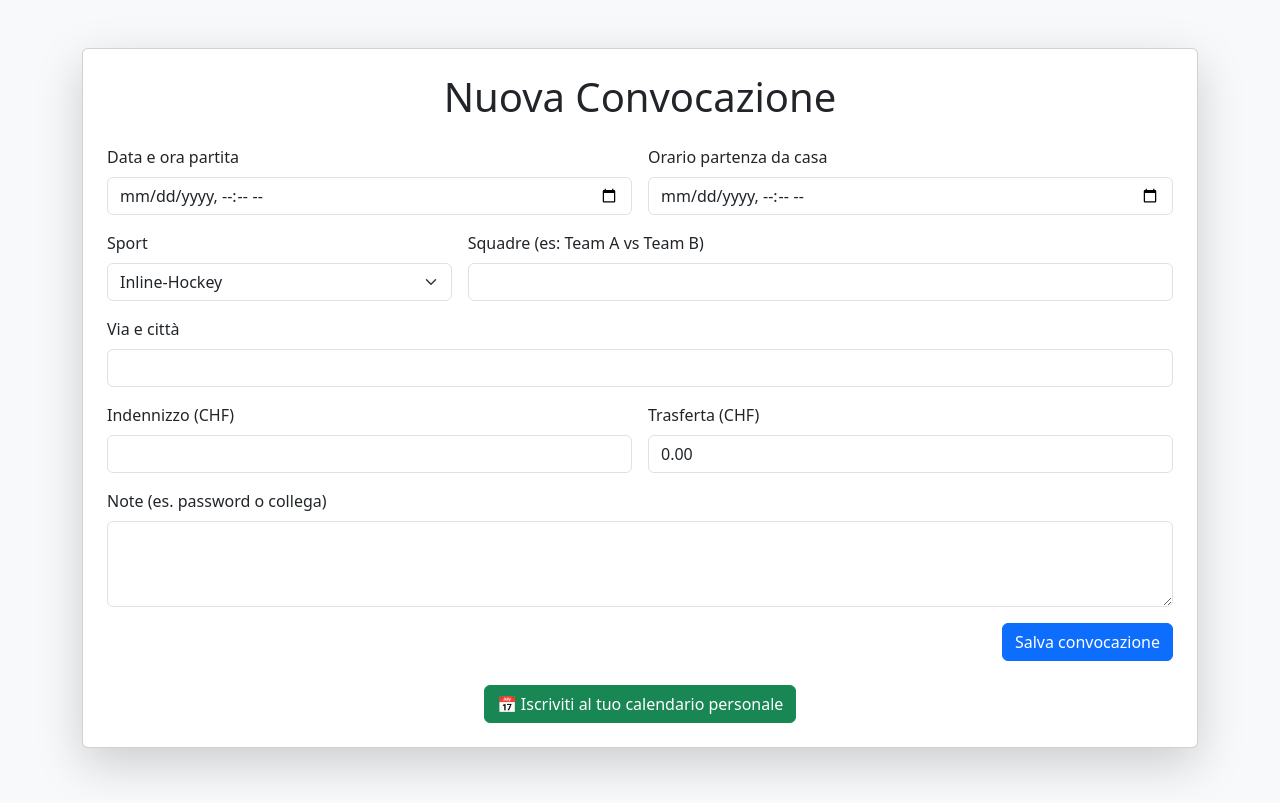
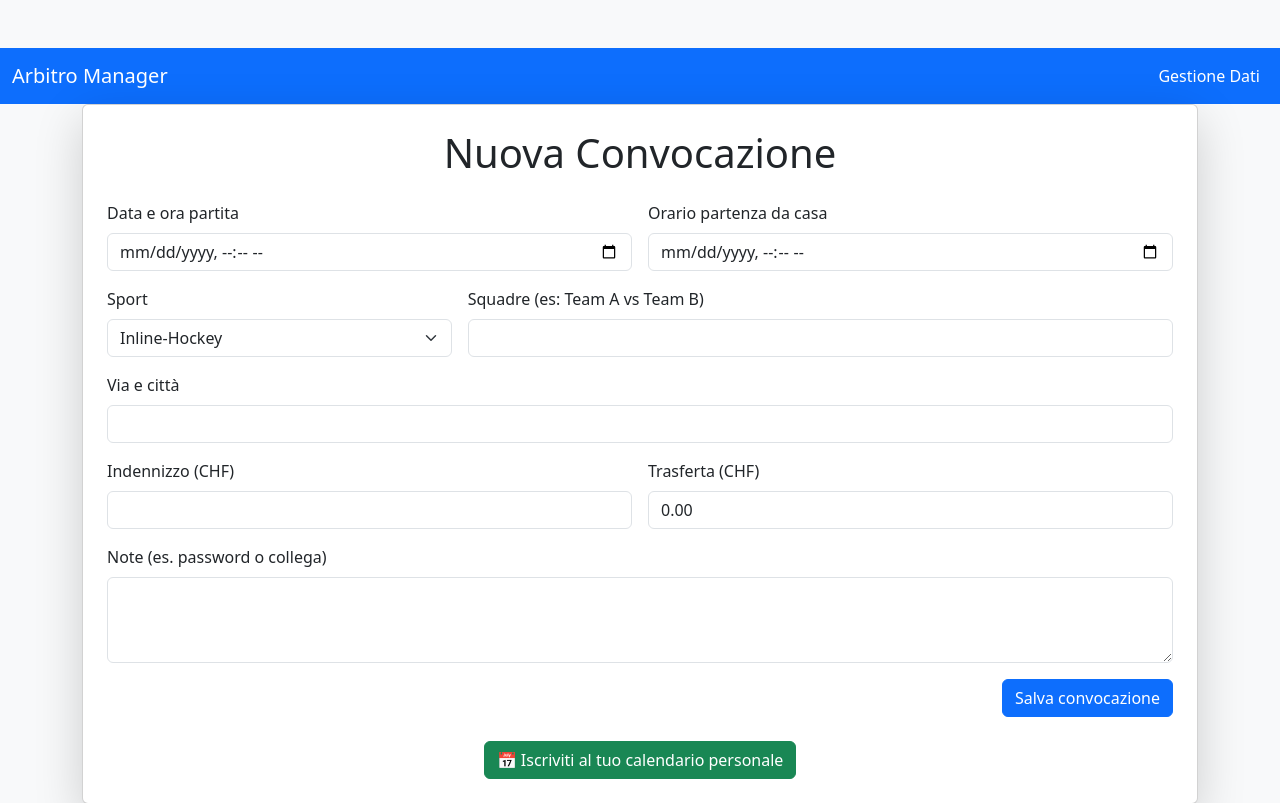
Before and after one commit to miich65/Gestione-convocazioni, a FastAPI app: page / in a window 1280 px wide. Shown: the top 803 px of the page. Before the commit the page ends 777 px from the top, so only its background shows below. Run offline with FastAPI, Linux system fonts and the light colour scheme.

Commit message:
Update form.html

```diff
--- a/app/templates/form.html
+++ b/app/templates/form.html
@@ -6,7 +6,19 @@
     <link href="https://cdn.jsdelivr.net/npm/bootstrap@5.3.2/dist/css/bootstrap.min.css" rel="stylesheet">
 </head>
 <body class="bg-light py-5">
-<div class="container">
+    <nav class="navbar navbar-expand-lg navbar-dark bg-primary">
+        <div class="container-fluid">
+            <a class="navbar-brand" href="/">Arbitro Manager</a>
+            <div class="collapse navbar-collapse">
+                <ul class="navbar-nav ms-auto">
+                    <li class="nav-item">
+                        <a class="nav-link active" href="/convocazioni">Gestione Dati</a>
+                    </li>
+                </ul>
+            </div>
+        </div>
+    </nav>
+    <div class="container">
     <div class="card shadow-lg p-4">
         <h1 class="mb-4 text-center">Nuova Convocazione</h1>
 
@@ -70,6 +82,6 @@
             </a>
         </div>
     </div>
-</div>
+    </div>
 </body>
 </html>
```
